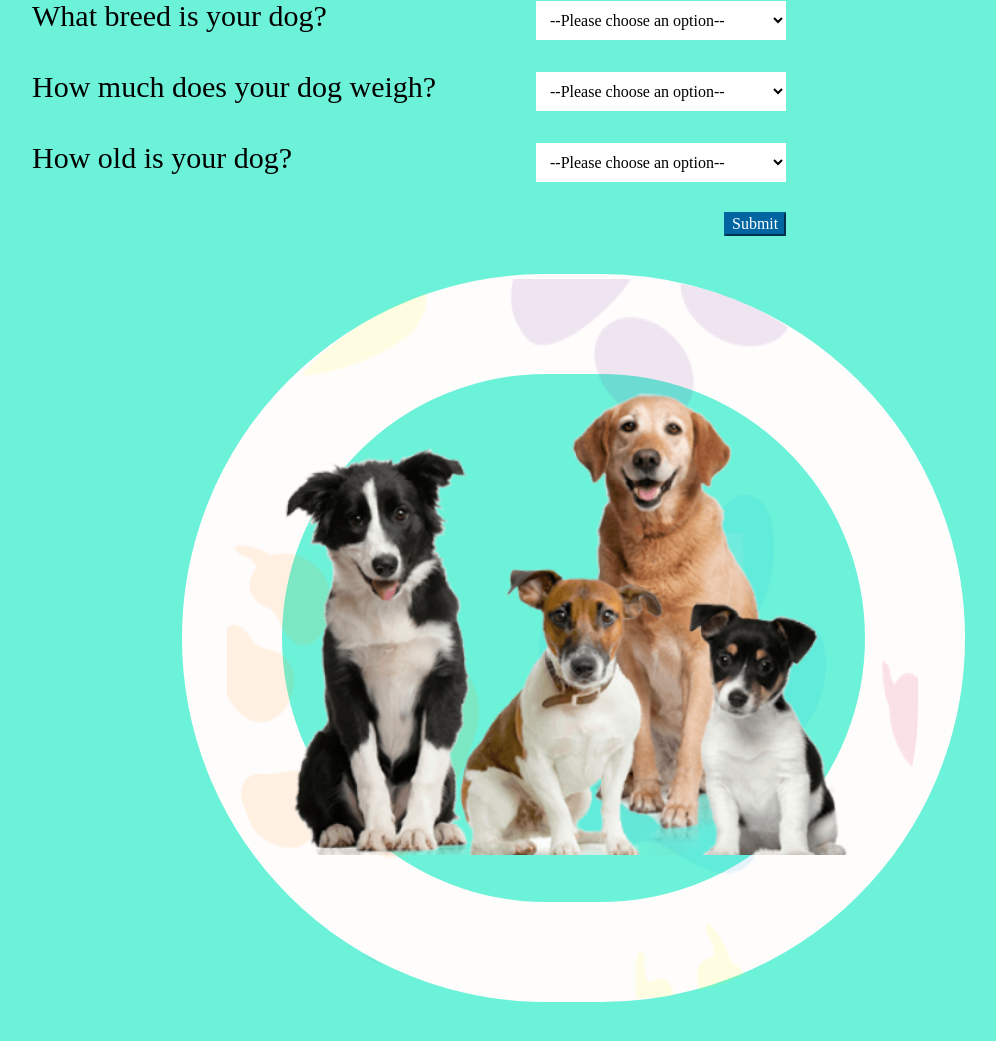
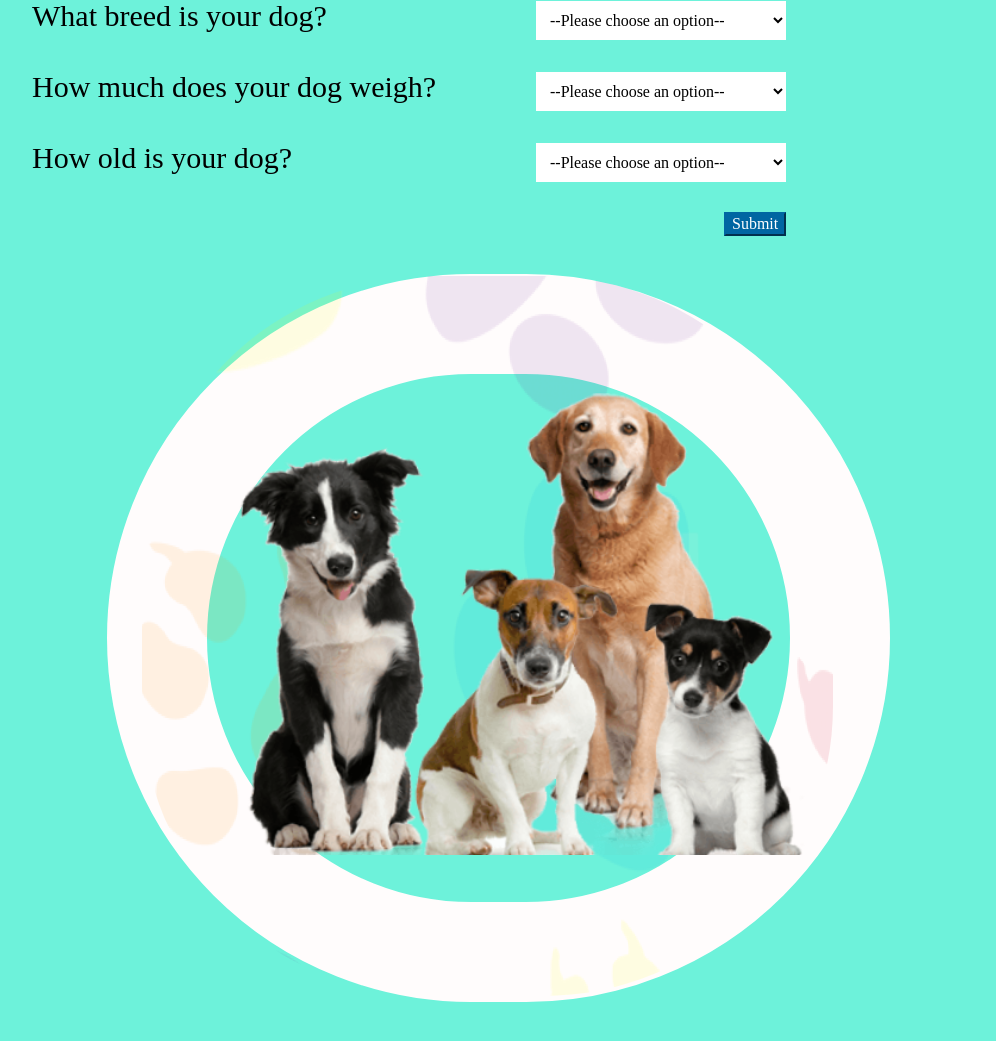
Before and after one commit to bsoncarty1/Destined_For_Greatness, a PHP site: page /Breeds.html in a window 1600 px wide. Shown: the part 176-1217 px from the top of the page, without its empty margins (368-1364 px from the left). Run offline with PHP 8.4, Linux system fonts and the light colour scheme.

Commit message:
moved ellipse on breeds page left more

```diff
--- a/CSS/style.css
+++ b/CSS/style.css
@@ -119,12 +119,12 @@ body {
     position: fixed;
     width: 600px;
     height: auto;
-    left: 625px;
+    left: 580px;
     top: 550px;
 }
 
 #breedsEllipse{
-    left: 550px;
+    left: 475px;
     top: 450px;
     position: fixed;
 }
@@ -133,8 +133,8 @@ body {
     position: fixed;
     width: 691px;
     height: 720px;
-    left: 595px;
-    top: 455px;
+    left: 510px;
+    top: 452px;
     opacity: 0.1;
     border-radius: 290px;
 }
```
